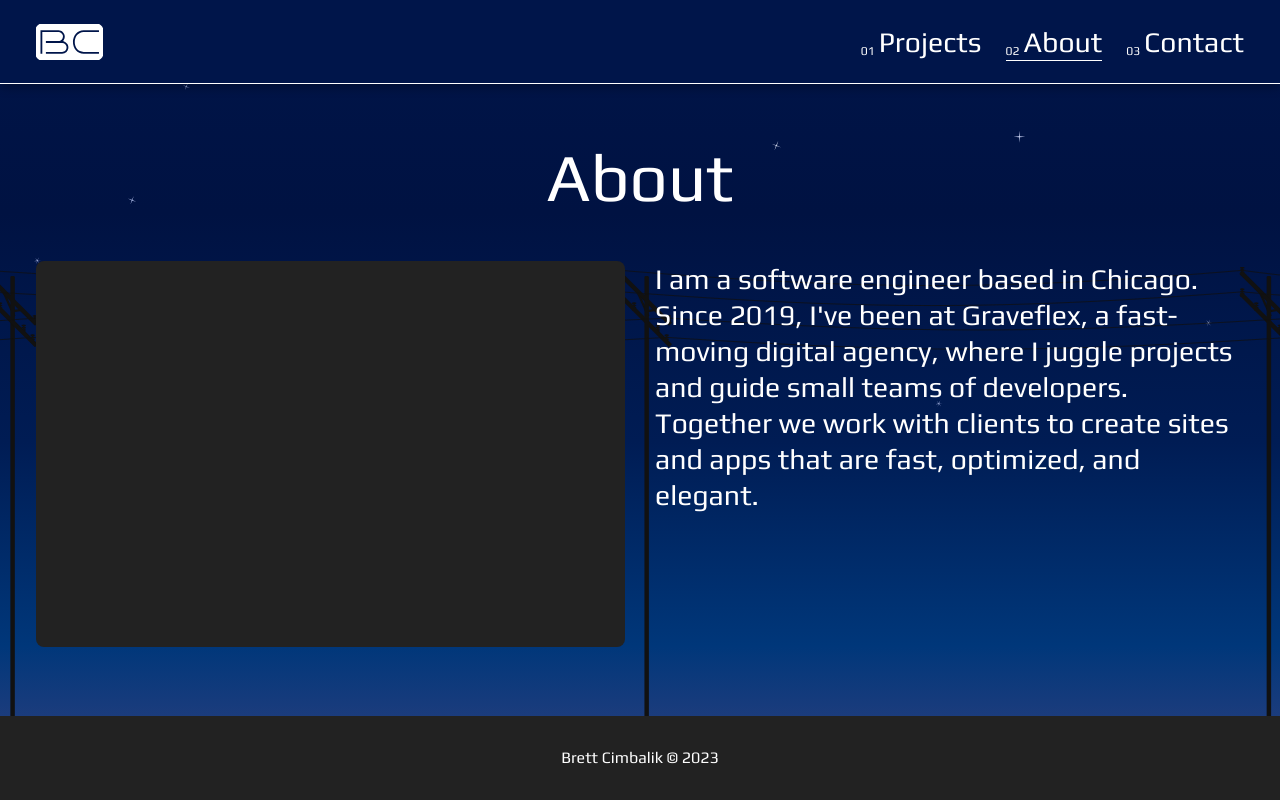
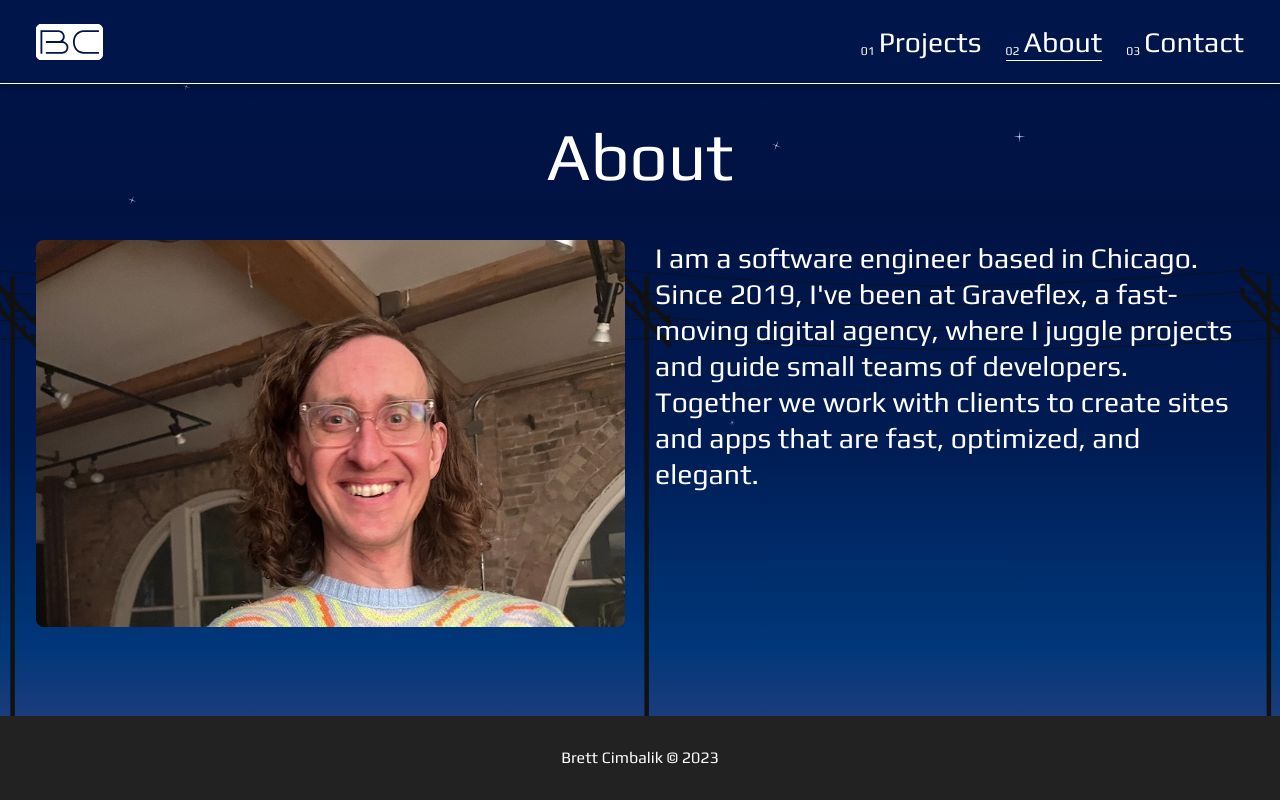
Before and after one commit to bcimbali/my-site-2, a Next.js app: page /about in a window 1280 px wide. Built offline with nearby package versions, Linux system fonts and the light colour scheme.

Commit message:
feat(asset): add picture for about page

```diff
--- a/src/components/AboutPage/index.tsx
+++ b/src/components/AboutPage/index.tsx
@@ -3,6 +3,7 @@
 import styled, { css } from 'styled-components';
 import React from 'react';
 import PageTitle from '@/components/PageTitle';
+import Image from 'next/image';
 
 const ContentContainer = styled.div`
   ${({ theme: { spacing } }) => css`
@@ -43,6 +44,7 @@ const InnerContainer = styled.div`
 `;
 
 const OuterContainer = styled.div`
+  align-self: start;
   display: flex;
   flex-direction: column;
   grid-column: 1/-1;
@@ -54,7 +56,9 @@ const AboutPage = () => {
     <OuterContainer>
       <PageTitle>About</PageTitle>
       <InnerContainer>
-        <ImgContainer />
+        <ImgContainer>
+          <Image src="/brett_smiling_at_camera.jpg" fill priority alt="brett smiling" />
+        </ImgContainer>
         <ContentContainer>
           <Description>
             {`I am a software engineer based in Chicago. Since 2019, I've been at Graveflex, a
```
Also changed, not shown: public/brett_smiling_at_camera.jpg (added).
